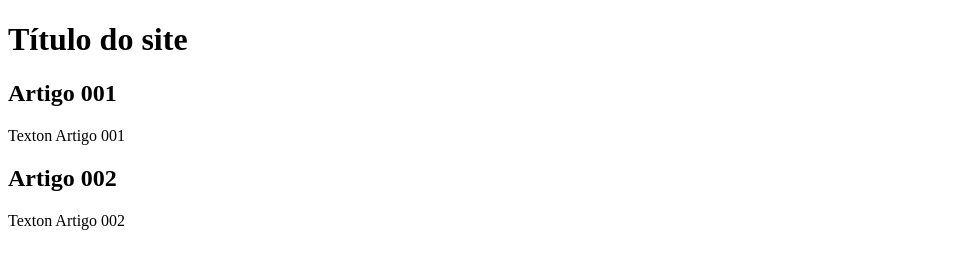
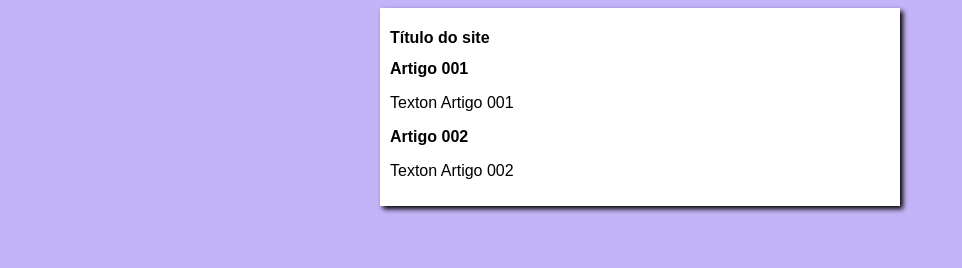
Before and after one commit to VitorsmX/projeto-site, a plain HTML site: page index.html in a window 1280 px wide. Shown: the whole page, without its empty margins (0-962 px from the left). Drawn offline with Linux system fonts and the light colour scheme.

Commit message:
Add Design

```diff
--- /dev/null
+++ b/estilos/style.css
@@ -0,0 +1,16 @@
+* {
+    font-family: Arial, Helvetica, sans-serif;
+    font-size: 16px;
+}
+
+body {
+    background-color: rgb(195, 180, 248);
+}
+
+main {
+    background-color: white;
+    width: 500px;
+    margin: auto;
+    padding: 10px;
+    box-shadow: 3px 3px 5px black;
+}
--- a/index.html
+++ b/index.html
@@ -5,6 +5,7 @@
     <meta http-equiv="X-UA-Compatible" content="IE=edge">
     <meta name="viewport" content="width=device-width, initial-scale=1.0">
     <title>Título do site</title>
+    <link rel="stylesheet" href="estilos/style.css">
 </head>
 <body>
     <main>
```
